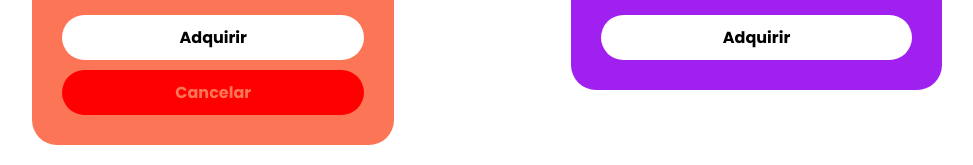
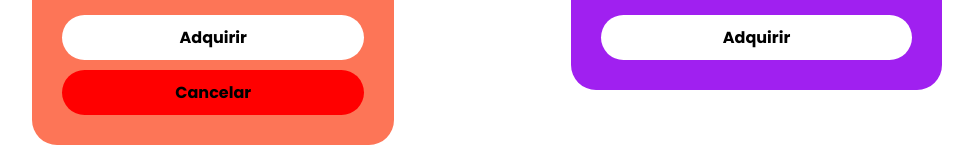
Before and after one commit to arthurvaz18/Angular-Components-e-Estiliza-es, an Angular app: page / in a window 1280 px wide. Shown: the part 146-311 px from the top of the page, without its empty margins (153-1126 px from the left). Built offline with nearby package versions, Linux system fonts and the light colour scheme.

Commit message:
Atualizações pequenas

```diff
--- a/src/app/card-button-cancel/card-button-cancel.component.scss
+++ b/src/app/card-button-cancel/card-button-cancel.component.scss
@@ -1,3 +1,10 @@
-.card-cancel-button{
-    color:#fd7557 ;
+.card-cancel-button {
+    font-size: 16px;
+    text-align: center;
+    margin-top: 10px;
+    border-radius: 25px;
+    background-color: red;
+    cursor: pointer;
+    font-weight: bold;
+    padding: 10px;
 }
--- a/src/app/card-button-cancel/card-button-cancel.component.ts
+++ b/src/app/card-button-cancel/card-button-cancel.component.ts
@@ -4,23 +4,7 @@ import { Component, OnInit } from '@angular/core';
   selector: 'app-card-button-cancel',
   templateUrl: './card-button-cancel.component.html',
   styleUrls: ['./card-button-cancel.component.scss'],
-  styles: [
-    `
-    .card-cancel-button {
-      font-size: 16px;
-      text-align: center;
-      margin-top: 10px;
-      border-radius: 25px;
-      background-color: red;
-      cursor: pointer;
-      font-weight: bold;
-      padding: 10px;
-    }
-      .card-cancel-button{
-        color:#fd7557 ;
-    }
-    `
-  ],
+
 
 })
 export class CardButtonCancelComponent implements OnInit {
```
